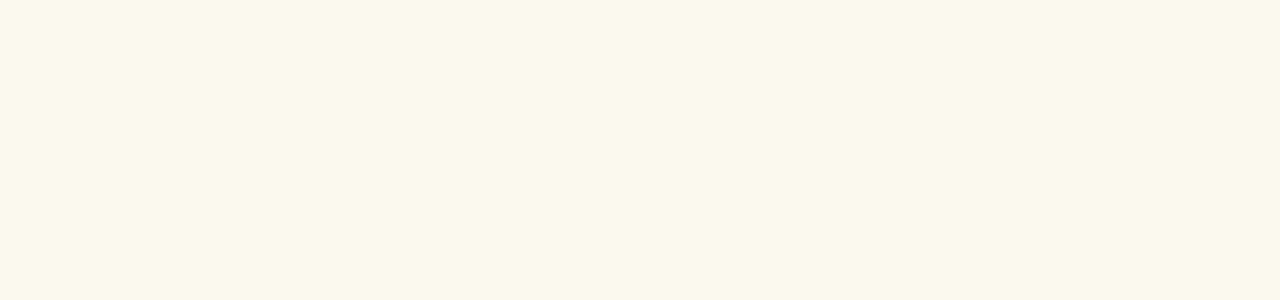
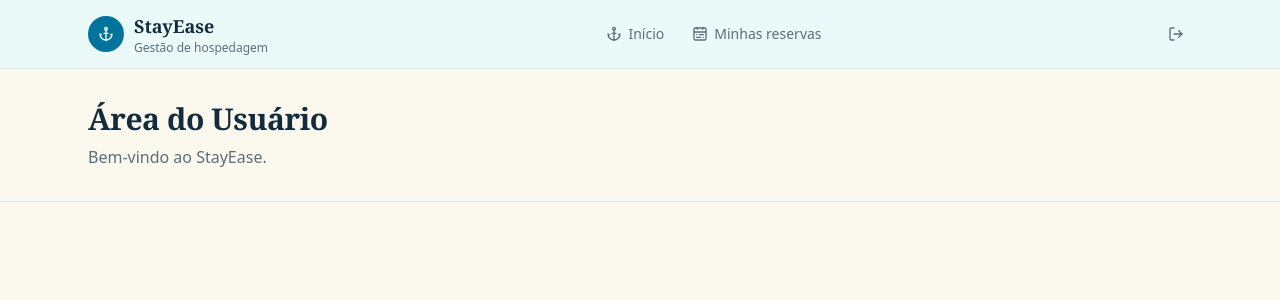
Before and after one commit to YuriDavid1/StayEase, a React (Vite) app in the folder stayease.app/: page /user in a window 1280 px wide. Before the commit this address had no page. Shown: the top 300 px of the page. Built offline with nearby package versions, Linux system fonts and the light colour scheme.

Commit message:
Login tipo usuário (front) + header adaptativo
Implementado um sistema simples de acesso ao sistema, retornando o tipo do usuário e redirecionando para a devida tela. Com o tipo de usuário, o header se adapta

```diff
--- a/stayease.app/src/App.jsx
+++ b/stayease.app/src/App.jsx
@@ -1,14 +1,22 @@
 import { BrowserRouter, Routes, Route } from "react-router-dom";
 
+{/*adm*/}
 import Login from "./pages/login";
-import RoomsPage from "./pages/RoomsPage";
+import RoomsPage from "./pages/adm/RoomsPage";
+
+{/*usuario*/}
+import UserPage from "./pages/user/userPage";
+
 
 import Layout from "./components/layout/layout";
 
 import "./App.css";
 
+import UserProvider from "./lib/userProvider"; {/*Tirar quando tiver autenticação real */}
+
 function App() {
   return (
+    <UserProvider> {/* Utilizado para autenticação mockada enquanto não tem banco */}
     <BrowserRouter>
       <Routes>
 
@@ -17,13 +25,17 @@ function App() {
 
         {/* Com layout */}
         <Route element={<Layout />}>
+          {/*ADM */}
+          <Route path="/quartos" element={<RoomsPage />} />
 
-          <Route path="/quartos" element={<RoomsPage />} />
+          {/*Usuario */}
+          <Route path="/user" element={<UserPage />} />
 
         </Route>
 
       </Routes>
     </BrowserRouter>
+    </UserProvider>
   );
 }
 
--- a/stayease.app/src/components/layout/header.jsx
+++ b/stayease.app/src/components/layout/header.jsx
@@ -1,17 +1,71 @@
-import { Anchor } from "lucide-react";
+import { useNavigate } from "react-router-dom";
+
+import {
+  Anchor,
+  BedDouble,
+  CalendarRange,
+  LogOut,
+  Users,
+} from "lucide-react";
+
+import { Link } from "react-router-dom";
+
+import { useUser } from "../../lib/useUser";
 
 function Header() {
+  const { perfil, logout } = useUser();
+  const navigate = useNavigate();
+
+  const adminNav = [
+    {
+      to: "/quartos",
+      label: "Quartos",
+      icon: BedDouble,
+    },
+    {
+      to: "/hospedes",
+      label: "Hóspedes",
+      icon: Users,
+    },
+    {
+      to: "/reservas",
+      label: "Reservas",
+      icon: CalendarRange,
+    },
+  ];
+
+  const usuarioNav = [
+    {
+      to: "/user",
+      label: "Início",
+      icon: Anchor,
+    },
+    {
+      to: "/cliente/reservas",
+      label: "Minhas reservas",
+      icon: CalendarRange,
+    },
+  ];
+
+  const navItems =
+    perfil === "admin"
+      ? adminNav
+      : usuarioNav;
+
   return (
     <header className="sticky top-0 z-30 border-b border-border/70 bg-espuma/80 backdrop-blur">
       <div className="mx-auto flex max-w-6xl items-center justify-between px-4 py-3 sm:px-6">
 
-        <div className="flex items-center gap-2.5">
+        <Link
+          to={perfil === "admin" ? "/quartos" : "/cliente"}
+          className="flex items-center gap-2.5"
+        >
           <span className="flex h-9 w-9 items-center justify-center rounded-full bg-oceano text-primary-foreground">
-            <Anchor className="h-4.5 w-4.5" />
+            <Anchor className="h-4 w-4" />
           </span>
 
           <div className="leading-tight">
-            <span className="block font-display text-lg font-semibold text-foreground">
+            <span className="block font-display text-lg font-semibold">
               StayEase
             </span>
 
@@ -19,7 +73,31 @@ function Header() {
               Gestão de hospedagem
             </span>
           </div>
-        </div>
+        </Link>
+
+        <nav className="flex items-center gap-1">
+          {navItems.map(({ to, label, icon: Icon }) => (
+            <Link
+              key={to}
+              to={to}
+              className="flex items-center gap-1.5 rounded-full px-3 py-1.5 text-sm text-muted-foreground transition-colors hover:bg-accent hover:text-accent-foreground"
+            >
+              <Icon className="h-4 w-4" />
+              {label}
+            </Link>
+          ))}
+        </nav>
+
+        <button
+            type="button"
+            onClick={() => {
+                logout();
+                navigate("/");
+            }}
+            className="rounded-full p-2 text-muted-foreground hover:bg-accent hover:text-accent-foreground"
+            aria-label="Sair">
+            <LogOut className="h-4 w-4" />
+        </button>
 
       </div>
     </header>
--- /dev/null
+++ b/stayease.app/src/lib/useUser.jsx
@@ -0,0 +1,7 @@
+import { useContext } from "react";
+
+import UserContext from "./userContext";
+
+export function useUser() {
+  return useContext(UserContext);
+}
--- /dev/null
+++ b/stayease.app/src/lib/userContext.jsx
@@ -0,0 +1,5 @@
+import { createContext } from "react";
+
+const UserContext = createContext(null);
+
+export default UserContext;
--- /dev/null
+++ b/stayease.app/src/lib/userProvider.jsx
@@ -0,0 +1,28 @@
+import { useState } from "react";
+import UserContext from "./userContext";
+
+function UserProvider({ children }) {
+  const [perfil, setPerfil] = useState(null);
+
+  const login = (tipo) => {
+    setPerfil(tipo);
+  };
+
+  const logout = () => {
+    setPerfil(null);
+  };
+
+  return (
+    <UserContext.Provider
+      value={{
+        perfil,
+        login,
+        logout,
+      }}
+    >
+      {children}
+    </UserContext.Provider>
+  );
+}
+
+export default UserProvider;
--- a/stayease.app/src/pages/RoomsPage.jsx
+++ b/stayease.app/src/pages/adm/RoomsPage.jsx
@@ -1,5 +1,5 @@
-import RoomForm from "../components/ui/RoomForm";
-import RoomList from "../components/ui/RoomList";
+import RoomForm from "../../components/ui/RoomForm";
+import RoomList from "../../components/ui/RoomList";
 import { useState } from "react";
 
 export default function RoomsPage() {
--- a/stayease.app/src/pages/login.jsx
+++ b/stayease.app/src/pages/login.jsx
@@ -1,19 +1,35 @@
-import { Anchor, LogIn } from "lucide-react";
+import { Anchor, ShieldCheck, User } from "lucide-react";
+import { useNavigate } from "react-router-dom";
+
+import { useUser } from "../lib/useUser";
 
 import { Button } from "../components/ui/button";
+
 import {
   Card,
   CardContent,
   CardHeader,
   CardTitle,
 } from "../components/ui/card";
-import { Input } from "../components/ui/input";
-import { Label } from "../components/ui/label";
 
 function Login() {
+  const { login } = useUser();
+  const navigate = useNavigate();
+
+  function entrarComoAdmin() {
+    login("admin");
+    navigate("/quartos");
+  }
+
+  function entrarComoUsuario() {
+    login("usuario");
+    navigate("/user");
+  }
+
   return (
     <div className="flex min-h-screen items-center justify-center px-4">
       <Card className="w-full max-w-md border-border/70">
+
         <CardHeader>
           <span className="flex h-10 w-10 items-center justify-center rounded-full bg-oceano text-primary-foreground">
             <Anchor className="h-5 w-5" />
@@ -22,36 +38,35 @@ function Login() {
           <CardTitle className="font-display text-2xl">
             Entrar no sistema
           </CardTitle>
+
+          <p className="text-sm text-muted-foreground">
+            Selecione o tipo de acesso para continuar.
+          </p>
         </CardHeader>
 
-        <CardContent>
-          <div className="space-y-4">
-            <div className="space-y-2">
-              <Label htmlFor="email">E-mail</Label>
+        <CardContent className="space-y-3">
 
-              <Input
-                id="email"
-                type="email"
-                placeholder="voce@maremansa.com"
-              />
-            </div>
+          <Button
+            type="button"
+            className="w-full"
+            onClick={entrarComoAdmin}
+          >
+            <ShieldCheck className="h-4 w-4" />
+            Entrar como Administrador
+          </Button>
 
-            <div className="space-y-2">
-              <Label htmlFor="senha">Senha</Label>
+          <Button
+            type="button"
+            variant="outline"
+            className="w-full"
+            onClick={entrarComoUsuario}
+          >
+            <User className="h-4 w-4" />
+            Entrar como Usuário
+          </Button>
 
-              <Input
-                id="senha"
-                type="password"
-                placeholder="••••••"
-              />
-            </div>
+        </CardContent>
 
-            <Button type="button" className="w-full">
-              <LogIn className="h-4 w-4" />
-              Entrar
-            </Button>
-          </div>
-        </CardContent>
       </Card>
     </div>
   );
--- /dev/null
+++ b/stayease.app/src/pages/user/userPage.jsx
@@ -0,0 +1,15 @@
+function userPage() {
+  return (
+    <div>
+      <h1 className="text-3xl font-bold">
+        Área do Usuário
+      </h1>
+
+      <p className="mt-2 text-muted-foreground">
+        Bem-vindo ao StayEase.
+      </p>
+    </div>
+  );
+}
+
+export default userPage;
```
